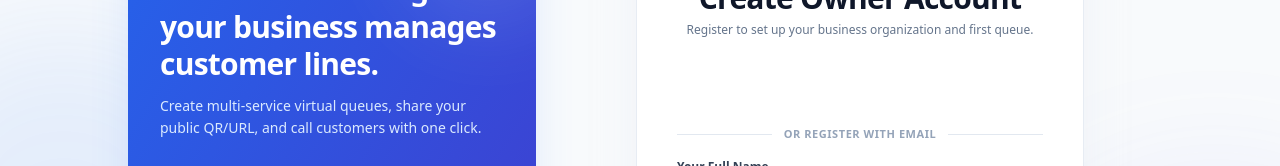
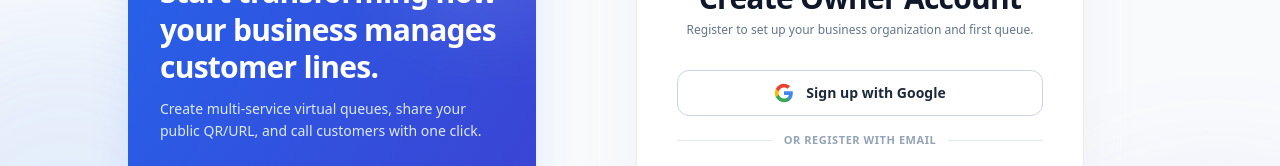
Before and after one commit to Anivesh91/queue_test, a React (Vite) app in the folder frontend/: page /organization/register in a window 1280 px wide. Shown: the part 238-404 px from the top of the page. Built offline with nearby package versions, Linux system fonts and the light colour scheme; no server answers.

Commit message:
"fix: upgrade to native useGoogleLogin button"

```diff
--- a/frontend/src/api/authApi.js
+++ b/frontend/src/api/authApi.js
@@ -3,7 +3,8 @@
 export const authApi = {
   register: (data) => apiClient.post('/auth/register', data),
   login: (data) => apiClient.post('/auth/login', data),
-  googleAuth: (credential) => apiClient.post('/auth/google', { credential }),
+  googleAuth: (data) =>
+    apiClient.post('/auth/google', typeof data === 'string' ? { credential: data } : data),
   logout: () => apiClient.post('/auth/logout'),
   getMe: () => apiClient.get('/auth/me'),
 };
--- a/frontend/src/pages/organization/LoginPage.jsx
+++ b/frontend/src/pages/organization/LoginPage.jsx
@@ -1,6 +1,6 @@
 import React, { useState } from 'react';
 import { Link, useNavigate } from 'react-router-dom';
-import { GoogleLogin } from '@react-oauth/google';
+import { useGoogleLogin } from '@react-oauth/google';
 import { useAuth } from '../../context/AuthContext';
 import { Button } from '../../components/common/Button';
 import {
@@ -43,11 +43,12 @@
     }
   };
 
-  const handleGoogleSuccess = async (credentialResponse) => {
+  const handleGoogleSignIn = useGoogleLogin({
+    onSuccess: async (tokenResponse) => {
       try {
         setLoading(true);
         setError('');
-      const res = await googleLogin(credentialResponse.credential);
+        const res = await googleLogin({ accessToken: tokenResponse.access_token });
         if (res?.isNewUser) {
           navigate('/organization/setup');
         } else {
@@ -58,11 +59,11 @@
       } finally {
         setLoading(false);
       }
-  };
-
-  const handleGoogleError = () => {
+    },
+    onError: () => {
       setError('Google Sign-In was cancelled or encountered an issue.');
-  };
+    },
+  });
 
   return (
     <div className="relative min-h-[calc(100vh-4rem)] flex items-center justify-center p-4 sm:p-6 lg:p-12 overflow-hidden bg-slate-50 dark:bg-slate-950 transition-colors duration-200">
@@ -154,19 +155,33 @@
               </div>
             )}
 
-            {/* Google OAuth Section */}
             <div className="flex flex-col items-center justify-center mb-6">
-              <div className="w-full flex justify-center">
-                <GoogleLogin
-                  onSuccess={handleGoogleSuccess}
-                  onError={handleGoogleError}
-                  shape="rectangular"
-                  size="large"
-                  text="continue_with"
-                  width="350"
-                  theme="filled_blue"
+              <button
+                type="button"
+                onClick={() => handleGoogleSignIn()}
+                disabled={loading}
+                className="w-full flex items-center justify-center gap-3 py-3 px-4 bg-white dark:bg-slate-800 hover:bg-slate-50 dark:hover:bg-slate-700 text-slate-800 dark:text-slate-100 border border-slate-300 dark:border-slate-700 rounded-xl font-semibold text-sm shadow-xs transition-all duration-150 disabled:opacity-50 active:scale-[0.99] cursor-pointer"
+              >
+                <svg className="w-5 h-5 shrink-0" viewBox="0 0 24 24">
+                  <path
+                    fill="#4285F4"
+                    d="M22.56 12.25c0-.78-.07-1.53-.2-2.25H12v4.26h5.92c-.26 1.37-1.04 2.53-2.21 3.31v2.77h3.57c2.08-1.92 3.28-4.74 3.28-8.09z"
                   />
-              </div>
+                  <path
+                    fill="#34A853"
+                    d="M12 23c2.97 0 5.46-.98 7.28-2.66l-3.57-2.77c-.98.66-2.23 1.06-3.71 1.06-2.86 0-5.29-1.93-6.16-4.53H2.18v2.84C3.99 20.53 7.7 23 12 23z"
+                  />
+                  <path
+                    fill="#FBBC05"
+                    d="M5.84 14.09c-.22-.66-.35-1.36-.35-2.09s.13-1.43.35-2.09V7.06H2.18C1.43 8.55 1 10.22 1 12s.43 3.45 1.18 4.94l2.85-2.22.81-.63z"
+                  />
+                  <path
+                    fill="#EA4335"
+                    d="M12 5.38c1.62 0 3.06.56 4.21 1.64l3.15-3.15C17.45 2.09 14.97 1 12 1 7.7 1 3.99 3.47 2.18 7.06l3.66 2.84c.87-2.6 3.3-4.52 6.16-4.52z"
+                  />
+                </svg>
+                <span>Sign in with Google</span>
+              </button>
             </div>
 
             {/* Divider */}
--- a/frontend/src/pages/organization/RegisterPage.jsx
+++ b/frontend/src/pages/organization/RegisterPage.jsx
@@ -1,6 +1,6 @@
 import React, { useState } from 'react';
 import { Link, useNavigate } from 'react-router-dom';
-import { GoogleLogin } from '@react-oauth/google';
+import { useGoogleLogin } from '@react-oauth/google';
 import { useAuth } from '../../context/AuthContext';
 import { Button } from '../../components/common/Button';
 import {
@@ -55,11 +55,12 @@
     }
   };
 
-  const handleGoogleSuccess = async (credentialResponse) => {
+  const handleGoogleSignIn = useGoogleLogin({
+    onSuccess: async (tokenResponse) => {
       try {
         setLoading(true);
         setError('');
-      const res = await googleLogin(credentialResponse.credential);
+        const res = await googleLogin({ accessToken: tokenResponse.access_token });
         if (res?.isNewUser) {
           navigate('/organization/setup');
         } else {
@@ -70,11 +71,11 @@
       } finally {
         setLoading(false);
       }
-  };
-
-  const handleGoogleError = () => {
+    },
+    onError: () => {
       setError('Google Sign-In was cancelled or encountered an issue.');
-  };
+    },
+  });
 
   return (
     <div className="relative min-h-[calc(100vh-4rem)] flex items-center justify-center p-4 sm:p-6 lg:p-12 overflow-hidden bg-slate-50 dark:bg-slate-950 transition-colors duration-200">
@@ -154,19 +155,33 @@
               </div>
             )}
 
-            {/* Google OAuth Section */}
             <div className="flex flex-col items-center justify-center mb-6">
-              <div className="w-full flex justify-center">
-                <GoogleLogin
-                  onSuccess={handleGoogleSuccess}
-                  onError={handleGoogleError}
-                  shape="rectangular"
-                  size="large"
-                  text="signup_with"
-                  width="350"
-                  theme="filled_blue"
+              <button
+                type="button"
+                onClick={() => handleGoogleSignIn()}
+                disabled={loading}
+                className="w-full flex items-center justify-center gap-3 py-3 px-4 bg-white dark:bg-slate-800 hover:bg-slate-50 dark:hover:bg-slate-700 text-slate-800 dark:text-slate-100 border border-slate-300 dark:border-slate-700 rounded-xl font-semibold text-sm shadow-xs transition-all duration-150 disabled:opacity-50 active:scale-[0.99] cursor-pointer"
+              >
+                <svg className="w-5 h-5 shrink-0" viewBox="0 0 24 24">
+                  <path
+                    fill="#4285F4"
+                    d="M22.56 12.25c0-.78-.07-1.53-.2-2.25H12v4.26h5.92c-.26 1.37-1.04 2.53-2.21 3.31v2.77h3.57c2.08-1.92 3.28-4.74 3.28-8.09z"
                   />
-              </div>
+                  <path
+                    fill="#34A853"
+                    d="M12 23c2.97 0 5.46-.98 7.28-2.66l-3.57-2.77c-.98.66-2.23 1.06-3.71 1.06-2.86 0-5.29-1.93-6.16-4.53H2.18v2.84C3.99 20.53 7.7 23 12 23z"
+                  />
+                  <path
+                    fill="#FBBC05"
+                    d="M5.84 14.09c-.22-.66-.35-1.36-.35-2.09s.13-1.43.35-2.09V7.06H2.18C1.43 8.55 1 10.22 1 12s.43 3.45 1.18 4.94l2.85-2.22.81-.63z"
+                  />
+                  <path
+                    fill="#EA4335"
+                    d="M12 5.38c1.62 0 3.06.56 4.21 1.64l3.15-3.15C17.45 2.09 14.97 1 12 1 7.7 1 3.99 3.47 2.18 7.06l3.66 2.84c.87-2.6 3.3-4.52 6.16-4.52z"
+                  />
+                </svg>
+                <span>Sign up with Google</span>
+              </button>
             </div>
 
             {/* Divider */}
```
Also changed, not shown: 2 other files (tests, documents, lock files or other folders). Lines whose indentation alone changed are shown as unchanged.
